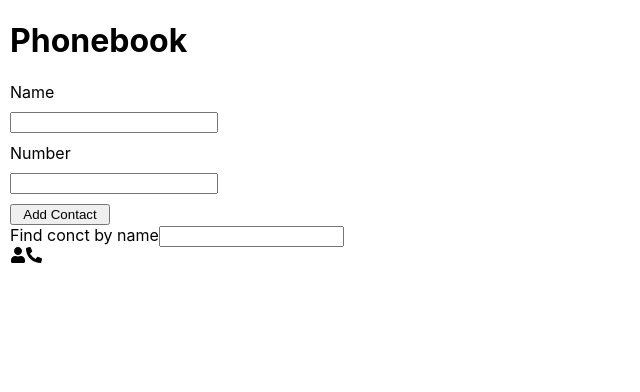
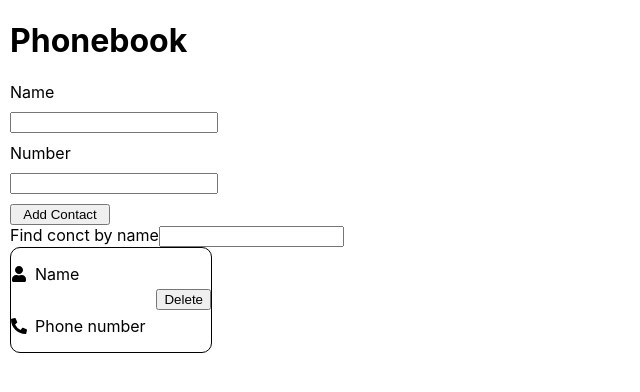
Before and after one commit to MichaelTetris/goit-react-hw-03, a React (Vite) app: page / in a window 1280 px wide. Shown: the top 392 px of the page, without its empty margins (0-640 px from the left). Built offline with nearby package versions, Linux system fonts and the light colour scheme.

Commit message:
add elemet contacts

```diff
--- a/src/components/ContactList/Contact.jsx
+++ b/src/components/ContactList/Contact.jsx
@@ -1,11 +1,21 @@
 import { FaUser } from "react-icons/fa";
 import { FaPhoneAlt } from "react-icons/fa";
+import css from "./element.module.css";
 
 const Contact = () => {
   return (
-    <div>
-      <FaUser />
-      <FaPhoneAlt />
+    <div className={css.element}>
+      <div>
+        <span className={css.string}>
+          <FaUser />
+          <p>Name</p>
+        </span>
+        <span className={css.string}>
+          <FaPhoneAlt />
+          <p>Phone number</p>
+        </span>
+      </div>
+      <button>Delete</button>
     </div>
   );
 };
--- /dev/null
+++ b/src/components/ContactList/element.module.css
@@ -0,0 +1,18 @@
+
+
+.element{
+  display: flex;
+  flex-direction: row;
+  align-items: center;
+  justify-content: space-between;
+  width: 200px;
+  border: 1px solid black;
+  border-radius: 10px;
+}
+
+.string{
+  display: flex;
+  flex-direction: row;
+  align-items: center;
+  gap: 8px;
+};
```
